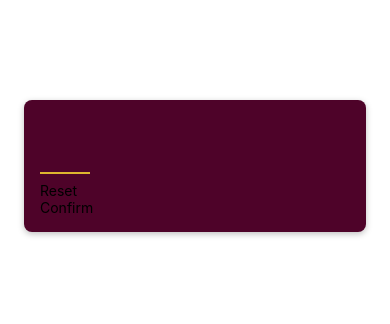
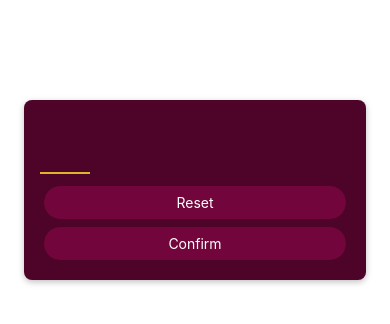
Before and after one commit to Gabriele-Cavallo/starting-prj-react-native-02, a React Native app: screen / in a window 390 px wide. Shown: the top 324 px of the page. Built offline with nearby package versions, Linux system fonts and the light colour scheme.

Commit message:
feat: add custom button styles + dummy press fn

```diff
--- a/components/PrimaryButton.js
+++ b/components/PrimaryButton.js
@@ -1,9 +1,40 @@
-import { View, Text } from "react-native";
+import { View, Text, Pressable, StyleSheet } from "react-native";
 
 export default function PrimaryButton({children}) {
+    function pressHandler() {
+        console.log('pressed');
+    }
+
     return (
-        <View>
-            <Text>{children}</Text>
+        <View style={styles.buttonOuterContainer}>
+            <Pressable style={({pressed}) => pressed ? [styles.buttonInnerContainer, styles.pressed]  : styles.buttonInnerContainer} onPress={pressHandler} android_ripple={{color: '#640233'}}>
+                <Text style={styles.buttonText}>{children}</Text>
+            </Pressable>
         </View>
     );
 };
+
+const styles = StyleSheet.create({
+    buttonOuterContainer: {
+        borderRadius: 28,
+        margin: 4,
+        overflow: 'hidden'
+    },
+    buttonInnerContainer: {
+        backgroundColor: '#72063c',
+        paddingVertical: 8,
+        paddingHorizontal: 16,
+        shadowColor: 'black',
+        shadowOffset: {width: 2, height: 2},
+        shadowOpacity: 0.5,
+        shadowRadius: 6,
+        elevation: 4
+    },
+    buttonText: {
+        color: 'white',
+        textAlign: 'center'
+    },
+    pressed: {
+        opacity: 0.75
+    }
+})
```
